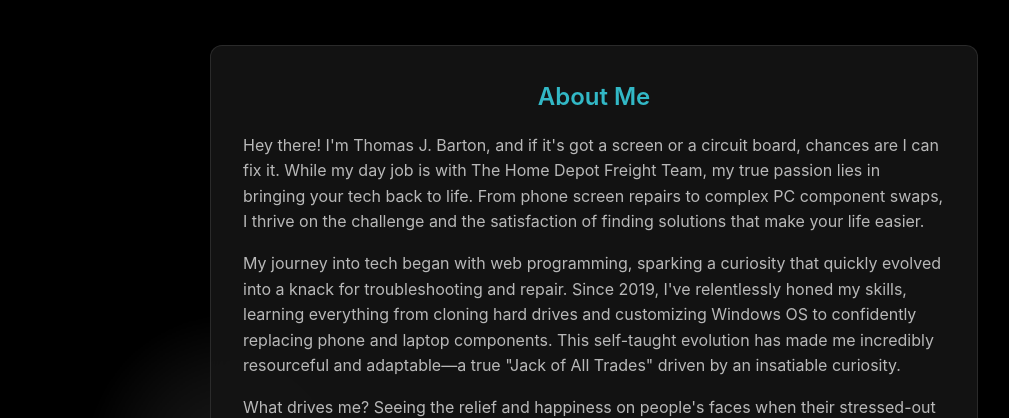
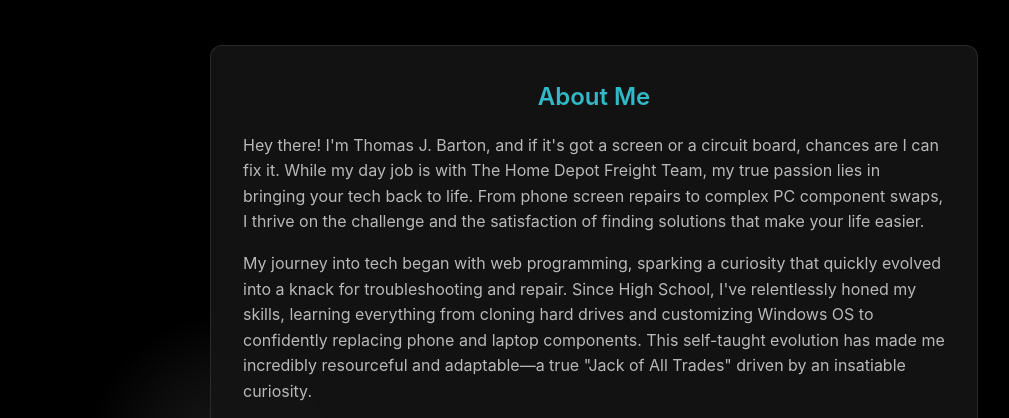
Before and after one commit to T3CKN0G33K/Mywebsite, a plain HTML site: page thomas-memorial-profile/index.html in a window 1280 px wide. Shown: the part 339-757 px from the top of the page, without its empty margins (46-1055 px from the left). Drawn offline with Linux system fonts and the light colour scheme.

Commit message:
Update index.html

```diff
--- a/thomas-memorial-profile/index.html
+++ b/thomas-memorial-profile/index.html
@@ -254,7 +254,7 @@
                 Hey there! I'm Thomas J. Barton, and if it's got a screen or a circuit board, chances are I can fix it. While my day job is with The Home Depot Freight Team, my true passion lies in bringing your tech back to life. From phone screen repairs to complex PC component swaps, I thrive on the challenge and the satisfaction of finding solutions that make your life easier.
             </p>
             <p class="bio-text">
-                My journey into tech began with web programming, sparking a curiosity that quickly evolved into a knack for troubleshooting and repair. Since 2019, I've relentlessly honed my skills, learning everything from cloning hard drives and customizing Windows OS to confidently replacing phone and laptop components. This self-taught evolution has made me incredibly resourceful and adaptable—a true "Jack of All Trades" driven by an insatiable curiosity.
+                My journey into tech began with web programming, sparking a curiosity that quickly evolved into a knack for troubleshooting and repair. Since High School, I've relentlessly honed my skills, learning everything from cloning hard drives and customizing Windows OS to confidently replacing phone and laptop components. This self-taught evolution has made me incredibly resourceful and adaptable—a true "Jack of All Trades" driven by an insatiable curiosity.
             </p>
             <p class="bio-text">
                 What drives me? Seeing the relief and happiness on people's faces when their stressed-out tech problems vanish. I'm a natural listener, genuinely caring, and I'm dedicated to being the trusted individual you can always turn to for reliable, affordable tech help.
```
